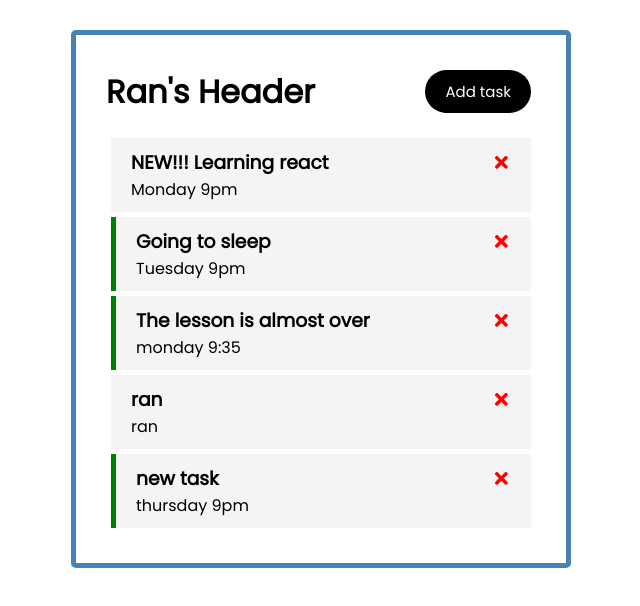
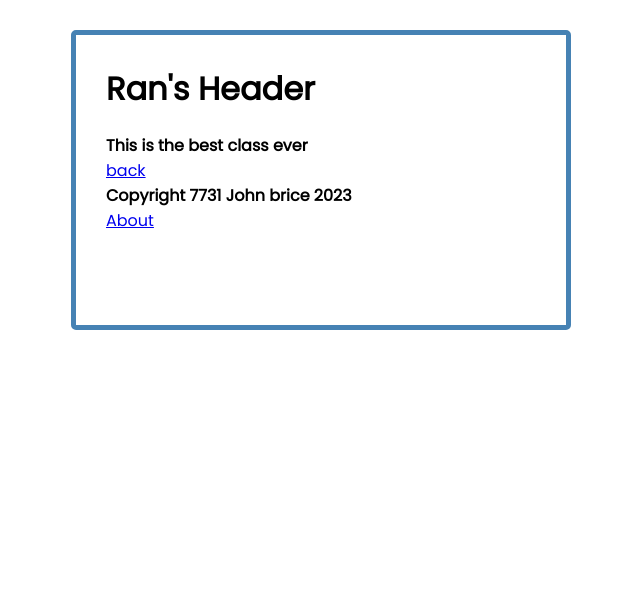
Before and after one commit to ranerlich7/ran-task, a React (Create React App) app: page /about in a window 1280 px wide. Shown: the top 606 px of the page, without its empty margins (319-959 px from the left). Built offline with nearby package versions, Linux system fonts and the light colour scheme; data requests are answered from the project's data file; the HTML template or start-up script is replaced by a standard one.

Commit message:
added routing to about page + footer + react-router-dom

```diff
--- a/package.json
+++ b/package.json
@@ -11,6 +11,7 @@
     "react": "^18.2.0",
     "react-dom": "^18.2.0",
     "react-icons": "^4.7.1",
+    "react-router-dom": "^6.6.1",
     "react-scripts": "5.0.1",
     "web-vitals": "^2.1.4"
   },
--- a/src/App.js
+++ b/src/App.js
@@ -3,6 +3,9 @@ import Tasks from './components/Tasks';
 import { useEffect, useState } from 'react';
 import AddTask from './components/AddTask';
 import axios from 'axios';
+import About from './components/About';
+import { BrowserRouter, Route, Routes } from 'react-router-dom';
+import Footer from './components/Footer';
 
 function App() {
     const [showAddForm, setShowAddForm] = useState(false)
@@ -34,7 +37,7 @@ function App() {
     function toggleReminder(task) {
         setRanTest(ranTest + 1)
         axios.put(`http://localhost:5000/tasks/${task.id}`,
-        {...task, reminder:!task.reminder})
+            { ...task, reminder: !task.reminder })
 
         // if this code was in python:
         // for temptask in tasks:
@@ -71,11 +74,18 @@ function App() {
     }
 
     return (
-        <div className="container">
-            <Header toggleForm={toggleForm} showAddForm={showAddForm} />
-            {showAddForm && <AddTask addTask={addTask} />}
-            <Tasks tasks={tasks} onDelete={onDelete} toggleReminder={toggleReminder} />
-        </div>
+        <BrowserRouter>
+            <div className="container">
+                <Header toggleForm={toggleForm} showAddForm={showAddForm} />
+                {showAddForm && <AddTask addTask={addTask} />}
+                <Routes>
+                    <Route path="/" element={
+                        <Tasks tasks={tasks} onDelete={onDelete} toggleReminder={toggleReminder} />} />
+                    <Route path="/about" element={<About />} />
+                </Routes>
+                <Footer />
+            </div>
+        </BrowserRouter>
     );
 }
 
--- /dev/null
+++ b/src/components/About.js
@@ -0,0 +1,12 @@
+import { Link } from "react-router-dom"
+
+function About() {
+    return (
+        <div>
+            <h4>This is the best class ever</h4>
+            <Link to="/">back</Link>
+        </div>
+    )
+}
+
+export default About
--- /dev/null
+++ b/src/components/Footer.js
@@ -0,0 +1,12 @@
+import { Link } from "react-router-dom"
+
+function Footer() {
+  return (
+    <div>
+    <h4>Copyright 7731 John brice 2023</h4>
+    <Link to="/about">About</Link>
+</div>
+  )
+}
+
+export default Footer
--- a/src/components/Header.js
+++ b/src/components/Header.js
@@ -1,10 +1,13 @@
+import { useLocation} from 'react-router-dom';
+
 import Button from "./Button"
 
 function Header({toggleForm, showAddForm}) {
+    const location = useLocation()
   return (
     <header className="header">
         <h1>Ran's Header</h1>
-        <Button name={showAddForm ?"Close" : "Add task"} color={showAddForm?"red":"black"} toggleForm={toggleForm}></Button>
+        {location.pathname === '/' && <Button name={showAddForm ?"Close" : "Add task"} color={showAddForm?"red":"black"} toggleForm={toggleForm}></Button>}
 
     </header>
   )
```
Also changed, not shown: 1 other file (tests, documents, lock files or other folders).
